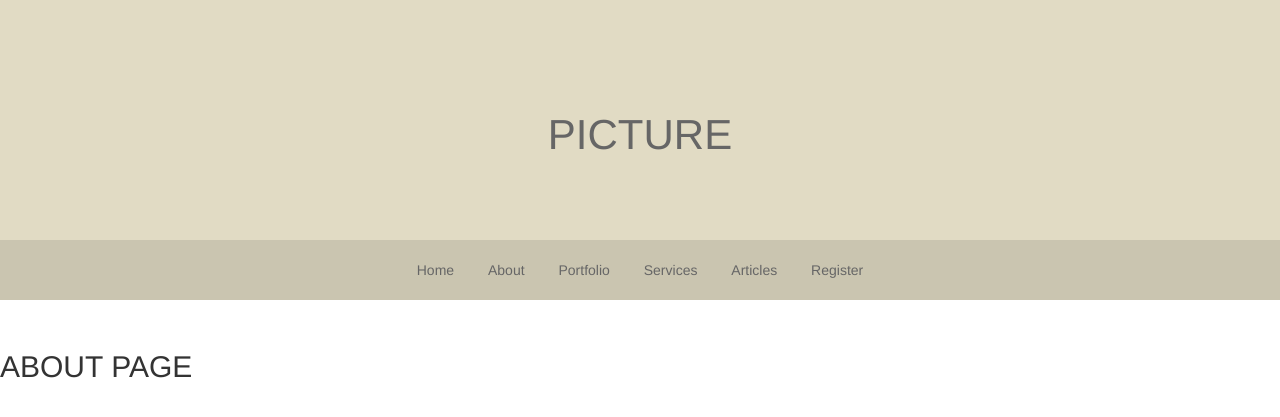
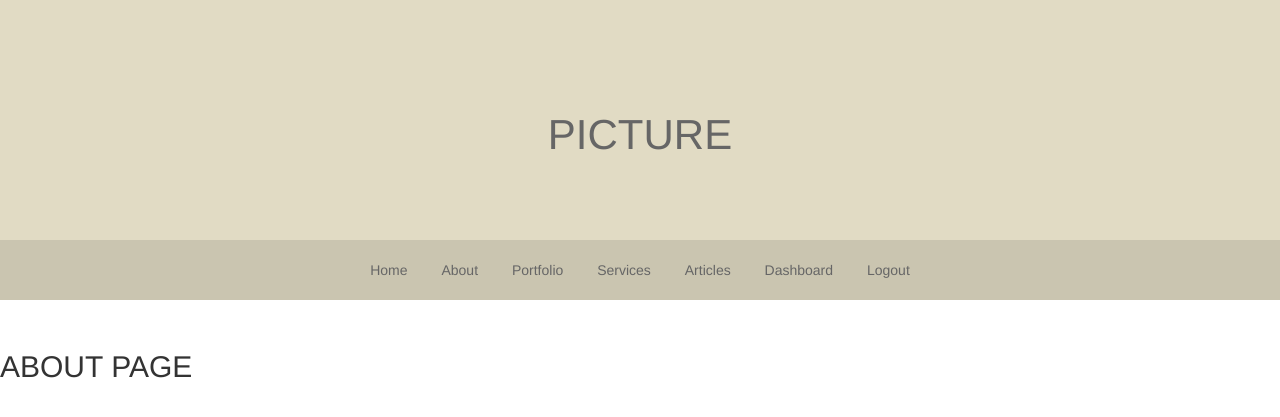
Before and after one commit to Krafty-Coder/blog, a Flask app: page /about in a window 1280 px wide. Shown: the top 417 px of the page. Run offline with Flask 2, Linux system fonts and the light colour scheme; the visitor is signed in with stand-in values (Sample User, id 1); some libraries are stand-ins or nearby versions.

Commit message:
add the login, logout and register links while checking for sessions

```diff
--- a/templates/includes/_navbar.html
+++ b/templates/includes/_navbar.html
@@ -6,7 +6,13 @@
     <a href="http://kraftycoder.ml">Portfolio</a>
     <a href="http://kraftycoder.ml#skills">Services</a>
     <a href="/articles">Articles</a>
+    {% if session.logged_in %}
+    <a href="/dashboard">Dashboard</a>
+    <a href="/logout">Logout</a>
+    {% else %}
     <a href="/register">Register</a>
+    <a href="/login">Login</a>
+    {% endif %}
   </nav>
 </header>
 <script>
```
